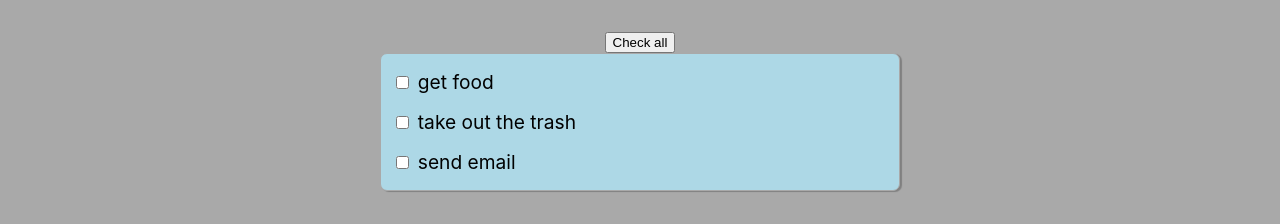
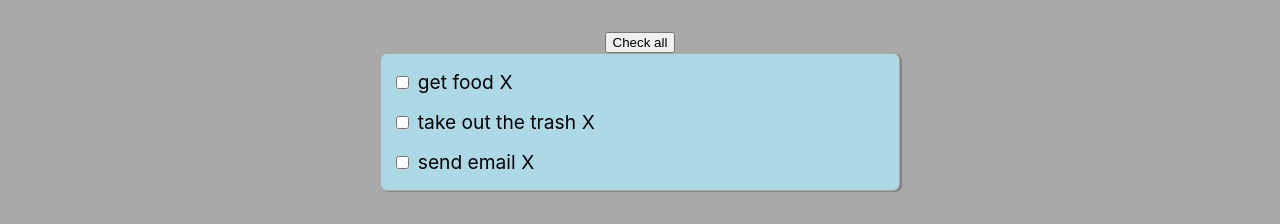
Before and after one commit to dortizp/todo-app-ts, a React (Create React App) app: page / in a window 1280 px wide. Shown: the part 129-353 px from the top of the page. Built offline with nearby package versions, Linux system fonts and the light colour scheme.

Commit message:
delete todo added

```diff
--- a/src/App.tsx
+++ b/src/App.tsx
@@ -3,7 +3,7 @@ import './App.css';
 import { TodoList } from './components/todoList';
 import { AddTodo } from "./components/addTodo"
 import { useState } from "react"
-import {DoneTodo, Todo, ToggleComplete} from "./types"
+import {DoneTodo, Todo, ToggleComplete, DeleteTodo} from "./types"
 
 function App() {
   const initialTodos:Todo[] = [
@@ -50,6 +50,12 @@ function App() {
     setTodoList(updatedTodos)
   }
 
+  const deleteTodo : DeleteTodo = (selectedTodo) => {
+    const updatedTodos = todoList.filter(todo => todo.id !== selectedTodo.id)
+
+    setTodoList(updatedTodos)
+  }
+
   const handleCheckAll = (e:React.MouseEvent<HTMLButtonElement>) => {
     const updatedTodos = doneAll(todoList)
     setTodoList(updatedTodos)
@@ -79,7 +85,7 @@ function App() {
           : "Uncheck all"
         }
         </button>
-      <TodoList todos={todoList} toggleComplete={toggleComplete}/>
+      <TodoList todos={todoList} toggleComplete={toggleComplete} deleteTodo={deleteTodo}/>
      </main>
     </div>
   );
--- a/src/components/todo.tsx
+++ b/src/components/todo.tsx
@@ -1,35 +1,30 @@
-import {Todo,ToggleComplete} from "../types"
+import {Todo,ToggleComplete, DeleteTodo} from "../types"
 
 interface TodoItemProps  {
   todo: Todo;
   toggleComplete: ToggleComplete;
+  deleteTodo: DeleteTodo;
 }
 
-  const handleKeyDown = (e:React.KeyboardEvent<HTMLInputElement>) => {
-    if (e.key === "Enter")
-      console.log('enter pressed')
-  }
 
-  const log = (e: React.KeyboardEvent) => {
-    console.log(e.key)
-  }
-
-
-const TodoItem : React.FC<TodoItemProps> = ({todo,toggleComplete}): JSX.Element =>  {
+const TodoItem : React.FC<TodoItemProps> = ({todo,toggleComplete, deleteTodo}): JSX.Element =>  {
   return (
     <div className="row">
       <input
         type="checkbox"
         onChange={()=> toggleComplete(todo)}
-        onKeyDown={handleKeyDown}
         checked={todo.done}
-        onKeyUp={log}
         />
         {
         todo.done
           ? <s>{todo.text}</s>
           : <label>{todo.text}</label>
         }
+      {/* <div> */}
+        <label
+        onClick={()=>deleteTodo(todo)}
+        >X</label>
+      {/* </div> */}
     </div>
   )
 }
--- a/src/components/todoList.tsx
+++ b/src/components/todoList.tsx
@@ -1,17 +1,18 @@
-import {Todo, ToggleComplete} from "../types"
+import {Todo, ToggleComplete, DeleteTodo} from "../types"
 import {TodoItem} from "../components/todo"
 
 interface Props {
   todos: Todo[];
   toggleComplete: ToggleComplete;
+  deleteTodo: DeleteTodo;
 }
 
-const TodoList = ({todos,toggleComplete}:Props) => {
+const TodoList = ({todos,toggleComplete, deleteTodo}:Props) => {
   return (
     <div className="list">
       {
       todos && todos.map(
-        todo => <TodoItem todo={todo} toggleComplete={toggleComplete}/>
+        todo => <TodoItem todo={todo} toggleComplete={toggleComplete} deleteTodo={deleteTodo}/>
       )}
     </div>
   )
--- a/src/types.d.ts
+++ b/src/types.d.ts
@@ -11,3 +11,4 @@ export type DoneTodo = {
 }
 
 export type ToggleComplete = (selectedTodo: Todo) => void;
+export type DeleteTodo = (selectedTodo: Todo) => void;
```
